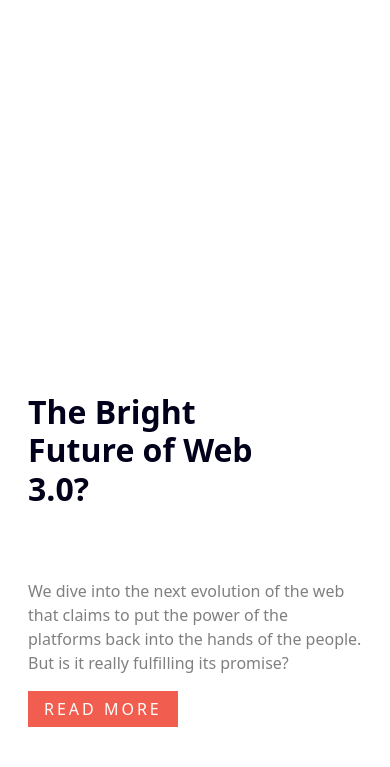
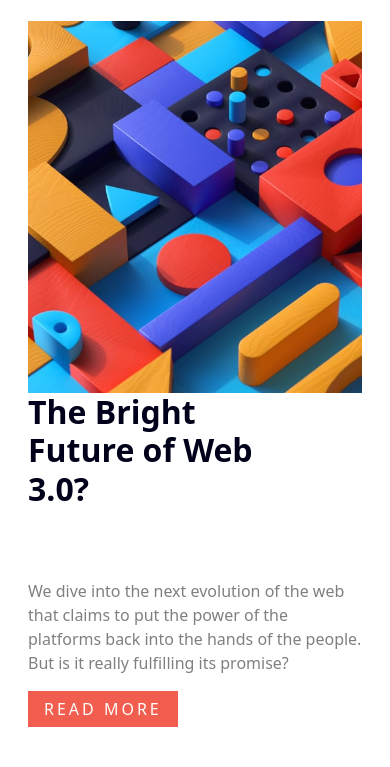
Before and after one commit to mohamedash13/News-homepage, a plain HTML site: page index.html in a window 390 px wide. Shown: the part 77-844 px from the top of the page. Drawn offline with Linux system fonts and the light colour scheme; the site is published under a folder, as on GitHub Pages, so addresses that start at the root find nothing.

Commit message:
Update style.css

```diff
--- a/css/style.css
+++ b/css/style.css
@@ -31,7 +31,7 @@
     color: var(--Softred);
 }
 .img-cont{
-    background-image: url("/assets/images/image-web-3-desktop.jpg");
+    background-image: url("../assets/images/image-web-3-desktop.jpg");
     height: calc(60vh / 2);
     background-size: cover;
     background-repeat: no-repeat;
@@ -107,7 +107,7 @@
 }
 @media  (max-width: 700px) {
     .img-cont{
-        background-image: url("/assets/images/image-web-3-mobile.jpg");
+        background-image: url("../assets/images/image-web-3-mobile.jpg");
         height: calc(50vh - 50px);
         background-size: cover;
         background-repeat: no-repeat;
```
